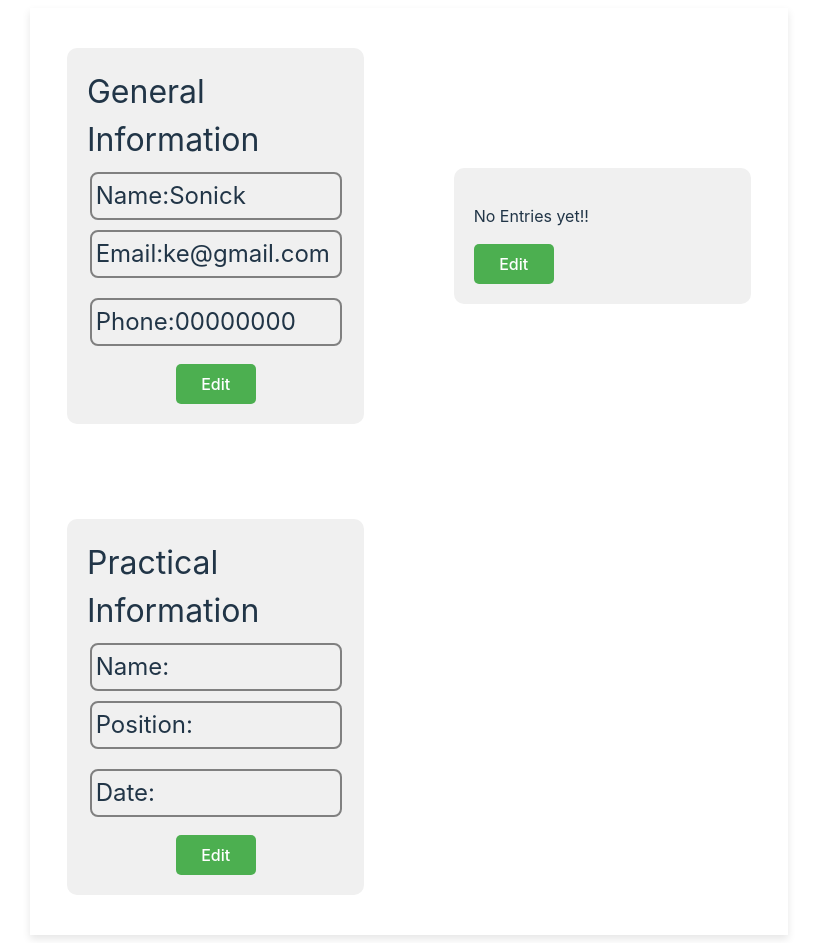
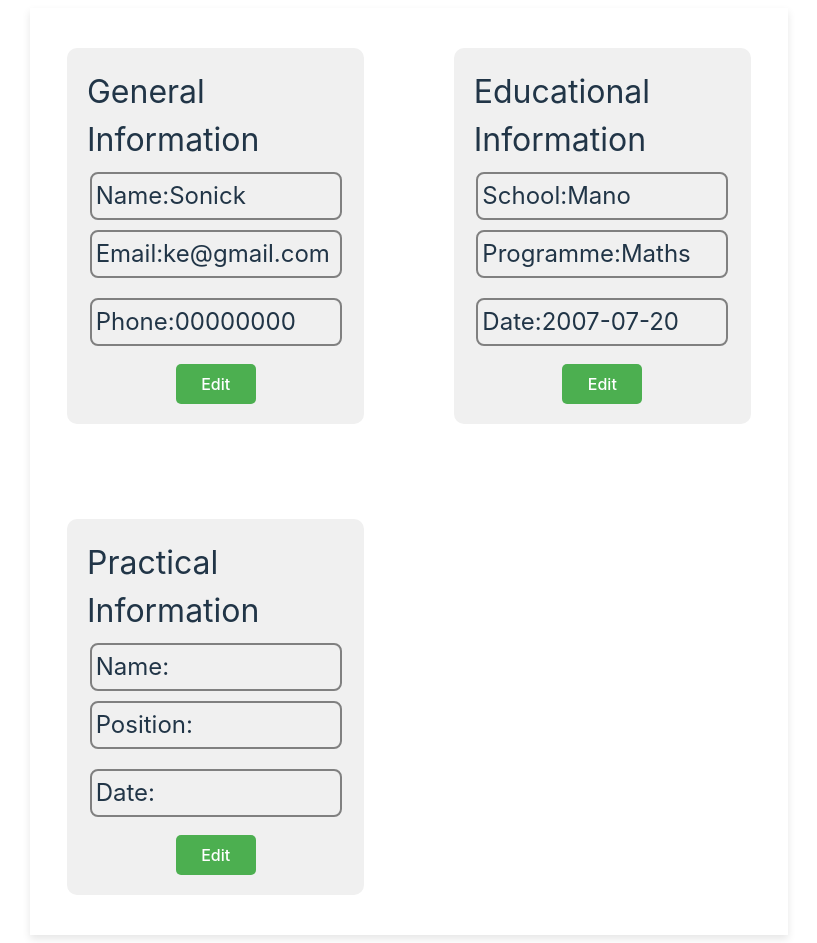
Before and after one commit to Sonickmumba/cv_app, a React (Vite) app: page / in a window 1280 px wide. Shown: the whole page, without its empty margins (231-1048 px from the left). Built offline with nearby package versions, Linux system fonts and the light colour scheme.

Commit message:
Update educationExp file

```diff
--- a/src/components/educationExp/EducationExp.jsx
+++ b/src/components/educationExp/EducationExp.jsx
@@ -1,52 +1,77 @@
-import { useState } from 'react';
+import { useEffect, useState } from 'react';
 import '../../App.css';
 
 const EducationExp = () => {
-  const [schoolName, setSchoolName] = useState('');
-  const [date, setDate] = useState('');
-  const [titleStudy, setTitleStudy] = useState('');
-  const [submit, setSubmit] = useState(true);
+  const [submits, setSubmits] = useState(true);
 
+  const [educationExp, setEducationExp] = useState({
+    schoolName: 'Mano',
+    titleStudy: 'Maths',
+    date: '2007-07-20',
+  });
+
+  const handleChange = (e) => {
+    e.preventDefault();
+    const { name, value } = e.target;
+    setEducationExp({
+      ...educationExp,
+      [name]: value,
+    });
+  };
+
+  const handleSubmit = (e) => {
+    e.preventDefault();
+    const newEducationInfo = {
+      id: new Date().getTime(),
+      schoolName: educationExp.schoolName,
+      titleStudy: educationExp.titleStudy,
+      date: educationExp.date,
+    };
+    localStorage.setItem('educationInfo', JSON.stringify(newEducationInfo));
+    setSubmits(true);
+  };
+
+  useEffect(() => {
+    const data = JSON.parse(localStorage.getItem('educationInfo')) || [];
+    if (data.length > 0) {
+      const latestData = data[data.length - 1];
+      setEducationExp(latestData);
+    }
+  }, [submits]);
+  console.log(educationExp);
   return (
     <div className="container">
       <div className="info-section">
-        {submit ? (
+        {submits ? (
           <>
-            {!schoolName && !date && !titleStudy ? (
-              <>
-                <p>No Entries yet!!</p>
-                <button className="edit-button" type="submit" onClick={() => { setSubmit(false); }}>Edit</button>
-              </>
-            ) : (
               <div className="display-main-container">
                 <p className="title-p">Educational Information</p>
-                <div className="display-div">
+                <div className="display-div" key={educationExp.id}>
                   <div id="info">
                     School:
-                    {schoolName}
+                    {educationExp.schoolName}
                   </div>
                   <div className="info">
                     Programme:
-                    {titleStudy}
+                    {educationExp.titleStudy}
                   </div>
                   <div className="info">
                     Date:
-                    {date}
+                    {educationExp.date}
                   </div>
                 </div>
-                <button className="edit-button" type="submit" onClick={() => { setSubmit(false); }}>Edit</button>
+                <button className="edit-button" type="submit" onClick={() => { setSubmits(false) }}>Edit</button>
               </div>
-            )}
           </>
         ) : (
           <>
-            <form className="form-container" onSubmit={() => { setSubmit(true); }}>
+            <form className="form-container" onSubmit={handleSubmit}>
               <div className="input-div">
-                <input type="text" value={schoolName} onChange={(e) => setSchoolName(e.target.value)} placeholder="School Name" required />
-                <input type="text" value={titleStudy} onChange={(e) => setTitleStudy(e.target.value)} placeholder="Study Title" required />
-                <input type="date" value={date} onChange={(e) => setDate(e.target.value)} placeholder="Date" required />
+                <input type="text" name="schoolName" value={educationExp.schoolName} onChange={handleChange} required />
+                <input type="text" name="titleStudy" value={educationExp.titleStudy} onChange={handleChange} required />
+                <input type="date" name="date" value={educationExp.date} onChange={handleChange} required />
               </div>
-              <button className="submit-button" type="submit">Submit</button>
+              <button className="submit-button" type="submit" onClick={() => { setSubmits(false) }}>Submit</button>
             </form>
           </>
         )}
--- a/src/components/generalInfo/GeneralInfo.jsx
+++ b/src/components/generalInfo/GeneralInfo.jsx
@@ -38,7 +38,7 @@ const GeneralInfo = () => {
       setGeneralInfo(latestData);
     }
   }, [submit]);
-
+  console.log(generalInfo);
   return (
     <div className="container">
       <div className="info-section">
```
